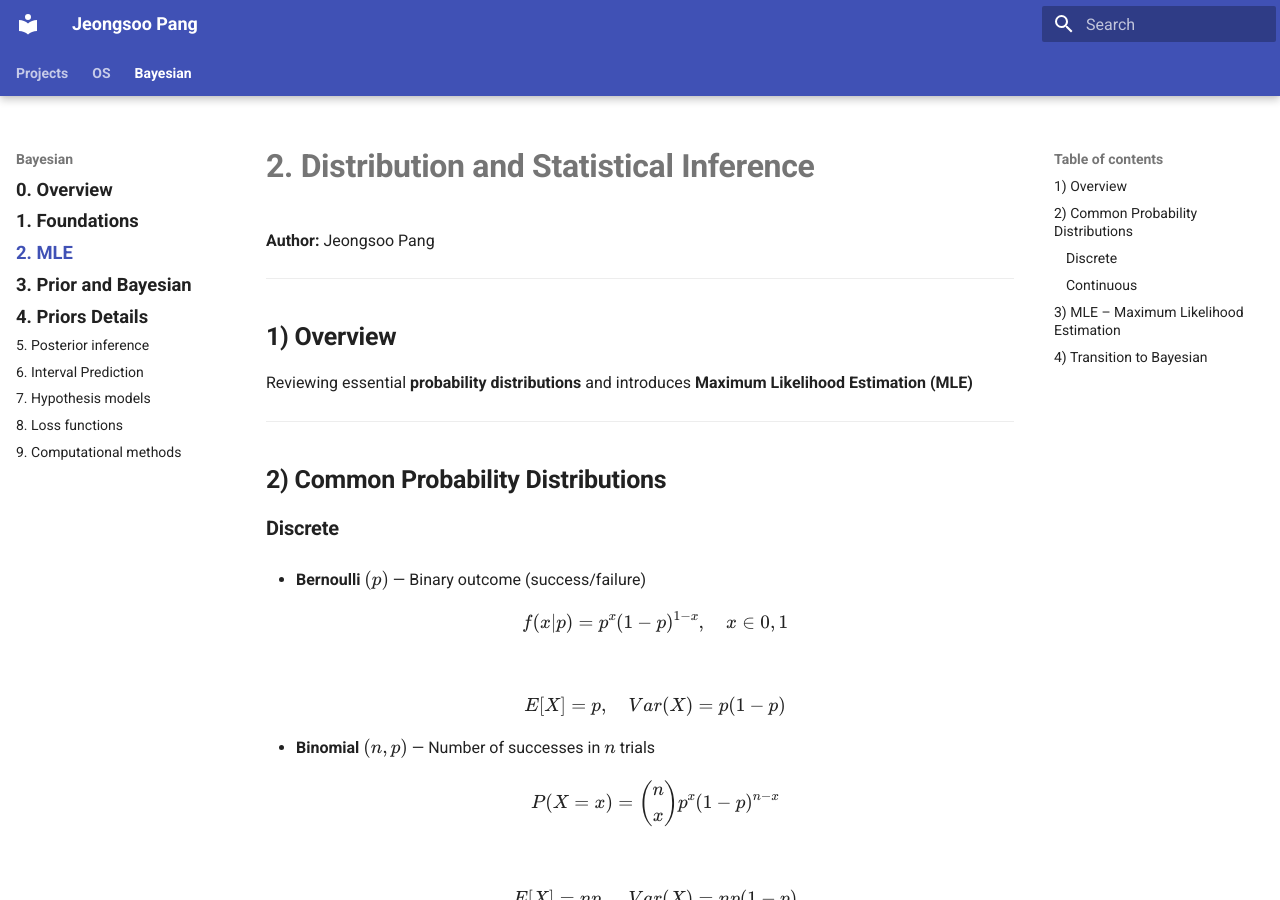
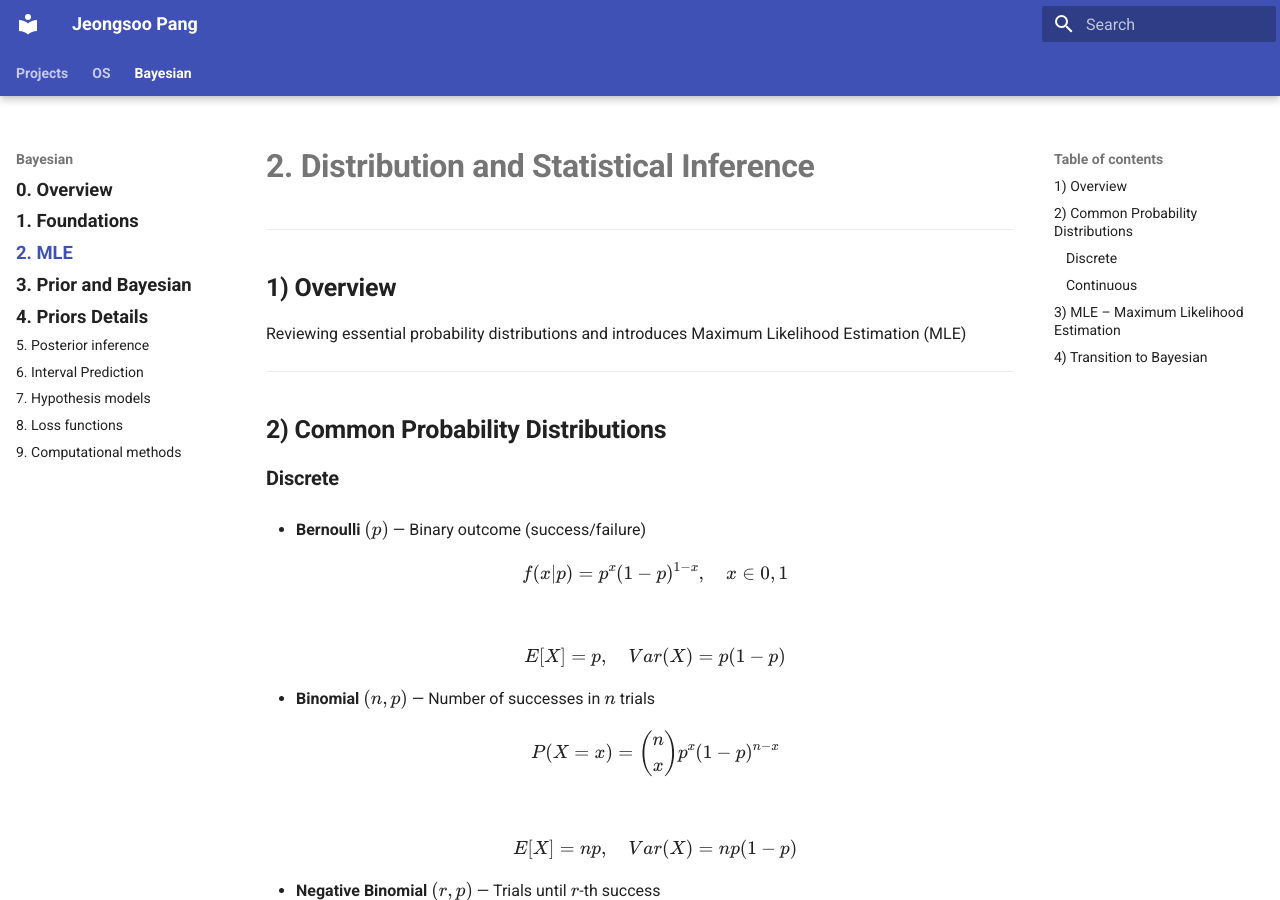
Before and after one commit to Jeongsoo-dev/ML_based_MR_CT_SeriesType_Detection, an MkDocs documentation site: the page built from docs/bayesian/lec2_mle_review.md, in a window 1280 px wide and 900 px high. Built offline with MkDocs 1.6.1 and Material for MkDocs 9.7.7, drawn with Linux system fonts in a browser that asks for light colours; some of the changed text lies outside the part shown.

Commit message:
Update lec2_mle_review.md

```diff
--- a/docs/bayesian/lec2_mle_review.md
+++ b/docs/bayesian/lec2_mle_review.md
@@ -5,12 +5,10 @@
 ---
 
 # **2. Distribution and Statistical Inference**
-**Author:** Jeongsoo Pang
-
 ---
 
 ## **1) Overview**
-Reviewing essential **probability distributions** and introduces **Maximum Likelihood Estimation (MLE)**
+Reviewing essential probability distributions and introduces Maximum Likelihood Estimation (MLE)
 
 ---
 
@@ -106,14 +104,18 @@
 ## **3) MLE – Maximum Likelihood Estimation**
 **Goal:** Estimate parameters $\theta$ that make observed data most probable.
 Likelihood:
+
 $$
 L(\theta; x) = f(x|\theta)
 $$
 Log-likelihood:
+
 $$
 \ell(\theta) = \ln L(\theta) = \sum_i \ln f(x_i|\theta)
 $$
 MLE estimate:
+
+
 $$
 \hat{\theta}_{MLE} = \arg\max_\theta \ell(\theta)
 $$
```
Also changed, not shown: other parts of docs/bayesian/lec2_mle_review.md (+1 -1 lines).
